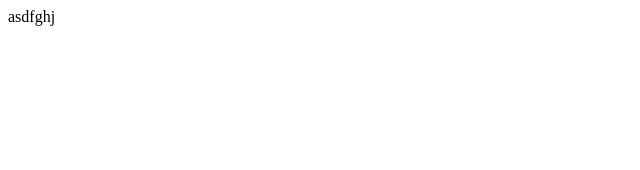
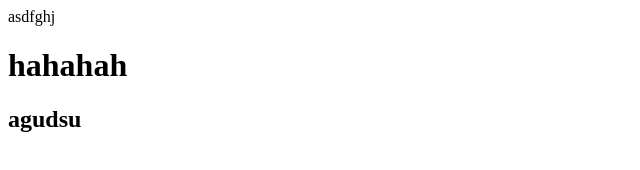
Before and after one commit to MuhammadAmmar324/os-lab, a plain HTML site: page index.html in a window 1280 px wide. Shown: the whole page, without its empty margins (0-640 px from the left). Drawn offline with Linux system fonts and the light colour scheme.

Commit message:
i have made some on new  changes

```diff
--- a/index.html
+++ b/index.html
@@ -9,5 +9,8 @@
     <div>
         asdfghj
     </div>
+
+    <h1>hahahah</h1>
+    <h2>agudsu</h2>
 </body>
 </html>
```
Also changed, not shown: index.js (added).
